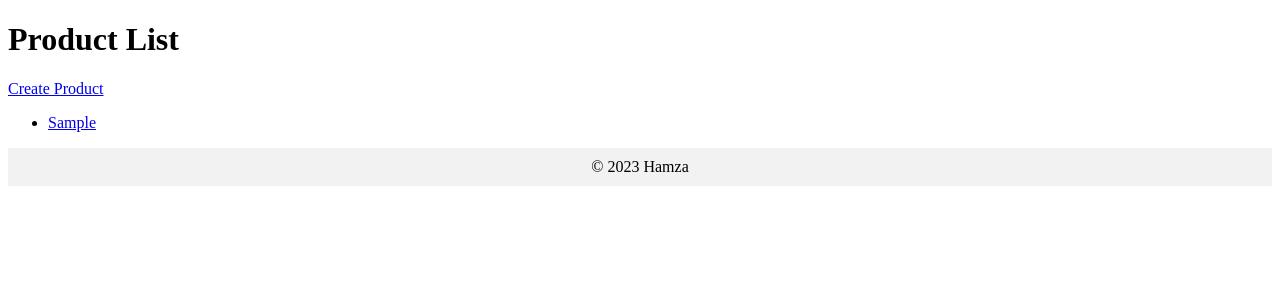
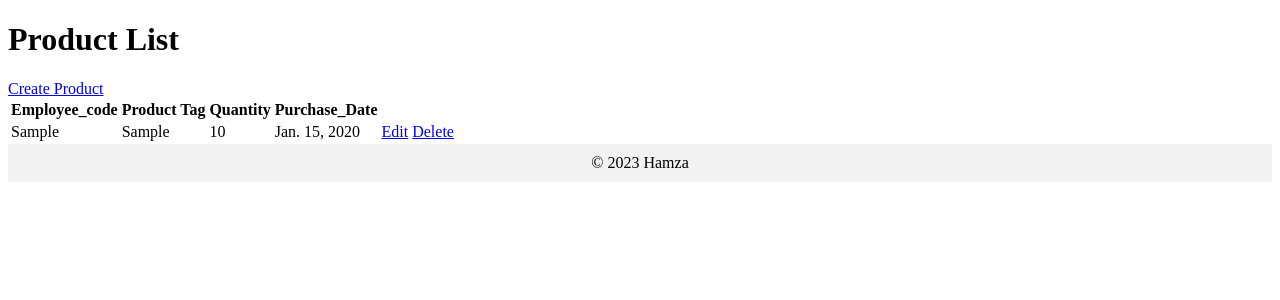
Before and after one commit to 852hamza/django_api_IMS, a Django app: page /products/ in a window 1280 px wide. Shown: the part 55-355 px from the top of the page. Run offline with Django 4.2, Linux system fonts and the light colour scheme; tables that the repository leaves empty hold one stand-in row (values such as "Sample post").

Commit message:
all function work correctly next update css and fonts etc..

```diff
--- a/IMS_project/IMS_app/templates/employee_detail_detail.html
+++ b/IMS_project/IMS_app/templates/employee_detail_detail.html
@@ -11,7 +11,7 @@
     <dd>{{ employee_detail.email }}</dd>
     <dt>Address:</dt>
     <dd>{{ employee_detail.address }}</dd>
-    <dt>City:</dt>
+    <dt>City:</dt>purchase_date
     <dd>{{ employee_detail.city }}</dd>
     <dt>Age:</dt>
     <dd>{{ employee_detail.age }}</dd>
--- a/IMS_project/IMS_app/templates/employee_product_list.html
+++ b/IMS_project/IMS_app/templates/employee_product_list.html
@@ -21,7 +21,7 @@
           <td>{{ employee_product.product_tag }}</td>
           <td>{{ employee_product.quantity }}</td>
           <td>{{ employee_product.date }}</td>
-          <td><a href="{% url 'employee_product_update' pk=employee_product.pk %}">Update</a></td>
+          <td><a href="{% url 'employee_product_update' pk=employee_product.pk %}">Edit</a></td>
           <td><a href="{% url 'employee_product_delete' pk=employee_product.pk %}">Delete</a></td>
         </tr>
       {% empty %}
--- a/IMS_project/IMS_app/templates/product_detail.html
+++ b/IMS_project/IMS_app/templates/product_detail.html
@@ -10,4 +10,5 @@
     {% csrf_token %}
     <input type="submit" value="Delete">
   </form>
+  <a href="{% url 'product_list' %}">Back to Product List</a>
 {% endblock %}
--- a/IMS_project/IMS_app/templates/product_list.html
+++ b/IMS_project/IMS_app/templates/product_list.html
@@ -1,13 +1,41 @@
-{% extends 'base.html' %}
-
-{% block content %}
-  <h1>Product List</h1>
-  <a href="{% url 'product_create' %}">Create Product</a>
-  <ul>
-  {% for product in products %}
-    <li><a href="{% url 'product_detail' product.pk %}">{{ product.product_type }}</a></li>
-  {% empty %}
-    <li>No products yet.</li>
-  {% endfor %}
-  </ul>
+{% extends 'base.html' %} {% block content %}
+<h1>Product List</h1>
+<a href="{% url 'product_create' %}">Create Product</a>
+<table>
+  <thead>
+    <tr>
+      <th>Employee_code</th>
+      <th>Product Tag</th>
+      <th>Quantity</th>
+      <th>Purchase_Date</th>
+      <th></th>
+      <th></th>
+    </tr>
+  </thead>
+  <tbody>
+    {% for product in products %}
+    <tr>
+      <td>{{ product.product_tag}}</td>
+      <td>{{ product.product_type }}</td>
+      <td>{{ product.quantity }}</td>
+      <td>{{ product.purchase_date }}</td>
+      {% comment %}
+      <a href="{% url 'product_detail' product.pk %}"
+        >{{ product.product_type }}</a
+      >
+      {% endcomment %}
+      <td>
+        <a href="{% url 'product_update' pk=product.pk %}">Edit</a>
+      </td>
+      <td>
+        <a href="{% url 'product_delete' pk=product.pk %}">Delete</a>
+      </td>
+    </tr>
+    {% empty %}
+    <tr>
+      <td colspan="6">No employee products found.</td>
+    </tr>
+    {% endfor %}
+  </tbody>
+</table>
 {% endblock %}
```
Also changed, not shown: IMS_project/IMS_app/templates/department_list.html (+33 -13 lines), IMS_project/IMS_app/templates/employee_detail_list.html (+15 -13 lines).
